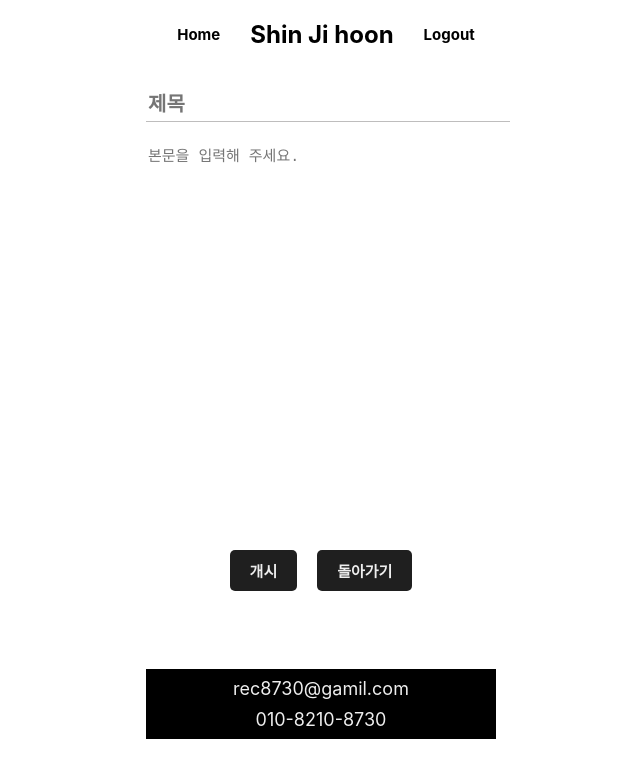
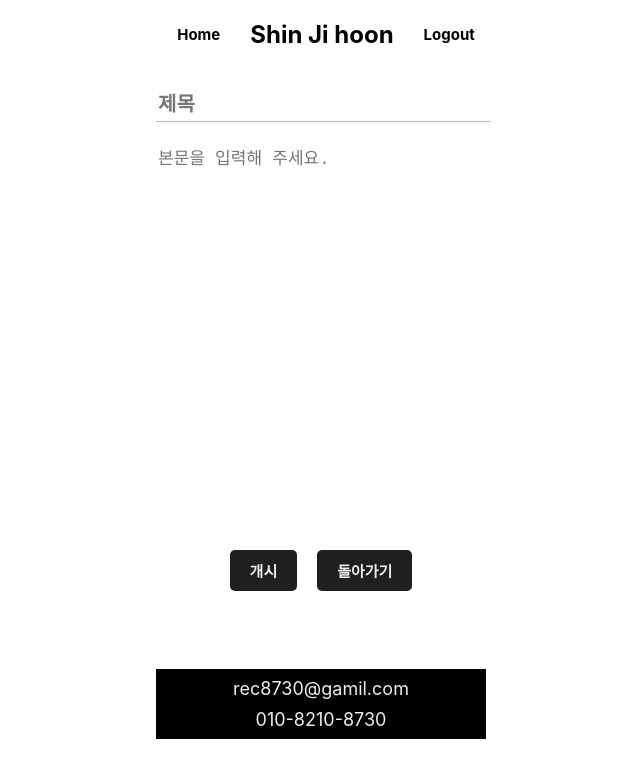
Before and after one commit to jihoon8730/econ_rich, a React (Create React App) app: page /#/post in a window 1280 px wide. Shown: the top 778 px of the page, without its empty margins (319-959 px from the left). Built offline with nearby package versions, Linux system fonts and the light colour scheme; no server answers; the database is empty; sample sign-in values are in the browser's storage.

Commit message:
배포 후 사이즈 및 폰트간격 미세 조정

```diff
--- a/src/components/App.scss
+++ b/src/components/App.scss
@@ -1,5 +1,5 @@
 .wrap {
   margin: 0 auto;
-  width: 376px;
+  width: 350px;
   height: auto;
 }
--- a/src/components/Footer/footer.scss
+++ b/src/components/Footer/footer.scss
@@ -5,7 +5,7 @@
   align-items: center;
   gap: 10px;
   margin: 0px auto;
-  width: 350px;
+  width: 330px;
   height: 70px;
   background-color: black;
 
--- a/src/components/Nav/nav.scss
+++ b/src/components/Nav/nav.scss
@@ -5,7 +5,7 @@
   align-items: center;
   padding-left: 10px;
   margin: 0px auto;
-  width: 350px;
+  width: 330px;
   text-align: center;
 
   .Nav-home {
--- a/src/components/Slick/slick.scss
+++ b/src/components/Slick/slick.scss
@@ -12,7 +12,7 @@
       font-size: 30px;
       color: #eeeeee;
       top: 75%;
-      right: 8%;
+      right: 10%;
       z-index: 10;
     }
   }
--- a/src/pages/Board/board.scss
+++ b/src/pages/Board/board.scss
@@ -2,7 +2,7 @@
   margin: 0px auto;
   padding-top: 40px;
   width: 90%;
-  width: 350px;
+  width: 330px;
   height: 600px;
 
   .board-title {
--- a/src/pages/Boarddetail/boarddetail.scss
+++ b/src/pages/Boarddetail/boarddetail.scss
@@ -1,7 +1,7 @@
 .Boarddetail {
   margin: 0 auto;
   width: 90%;
-  width: 350px;
+  width: 330px;
   height: 600px;
 
   .board-title {
--- a/src/pages/Boardpost/boardpost.scss
+++ b/src/pages/Boardpost/boardpost.scss
@@ -1,11 +1,11 @@
 .Boardpost {
   margin: 0 auto;
-  width: 350px;
+  width: 330px;
   height: 600px;
   text-align: center;
 
   .title {
-    width: 360px;
+    width: 330px;
     height: 30px;
     margin-top: 20px;
     border: 0px;
@@ -17,12 +17,12 @@
   }
 
   .text-area-contents {
-    width: 360px;
+    width: 330px;
     height: 400px;
     margin-top: 20px;
     background-color: transparent;
     border: 0;
-    font-size: 15px;
+    font-size: 17px;
     outline-style: none;
     resize: none;
   }
--- a/src/pages/Main/main.scss
+++ b/src/pages/Main/main.scss
@@ -4,7 +4,7 @@
   height: auto;
 
   .slick-container {
-    width: 100%;
+    width: 90%;
     margin: 0 auto;
     border-radius: 10px;
   }
--- a/src/pages/Profile/profile.scss
+++ b/src/pages/Profile/profile.scss
@@ -1,7 +1,7 @@
 .Profile {
   margin: 0px auto;
   padding-top: 30px;
-  width: 350px;
+  width: 340px;
   height: auto;
   margin-bottom: 20px;
 
```
